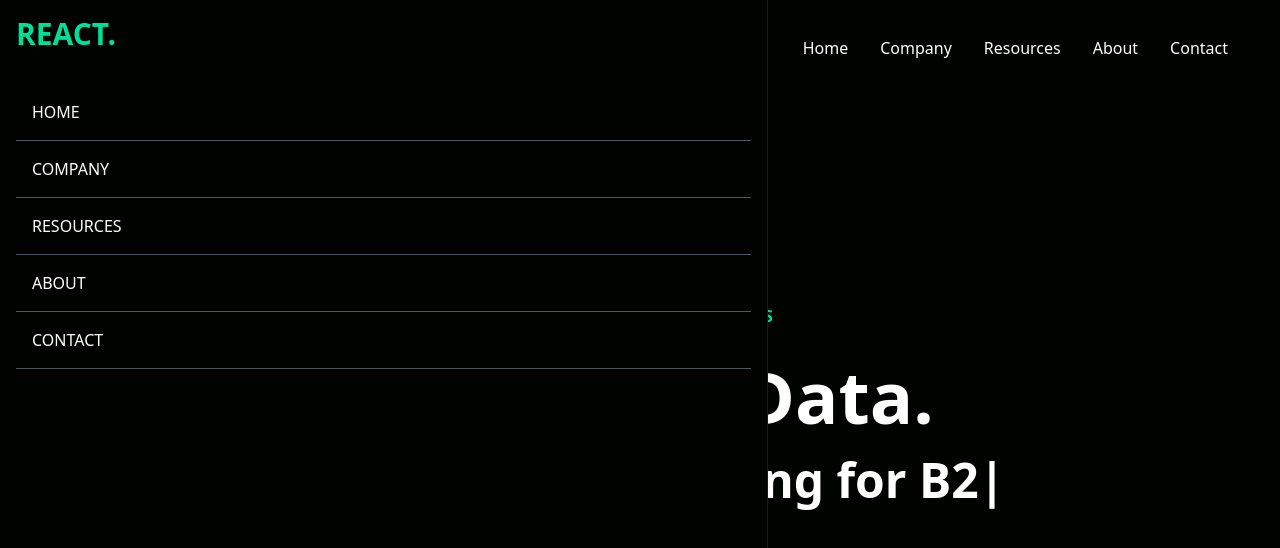
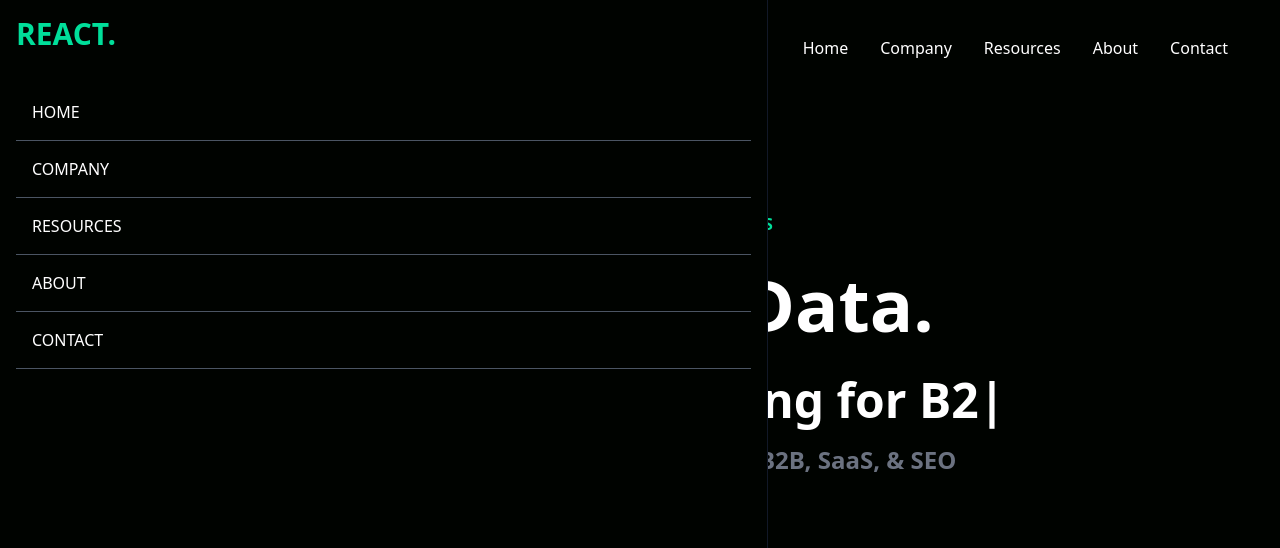
Before and after one commit to meghuraval/datalandingpage, a React (Vite) app in the folder datafrontend/: page / in a window 1280 px wide. Shown: the top 548 px of the page. Built offline with nearby package versions, Linux system fonts and the light colour scheme.

Commit message:
hero section done

```diff
--- a/datafrontend/src/components/Hero.jsx
+++ b/datafrontend/src/components/Hero.jsx
@@ -14,7 +14,7 @@ const Hero = () => {
             Grow With Data.
           </h1>
           <div className="">
-            <p className="md:text-5xl sm:text-4xl text-xl font-bold text-white">
+            <p className="md:text-5xl sm:text-4xl text-xl font-bold text-white pt-3">
               Fast, Flexible financing for{" "}
               <TypeAnimation
                 sequence={["Saas", 1000, "B2B", 1000, "SEO", 1000]}
@@ -24,6 +24,13 @@ const Hero = () => {
               />
             </p>
           </div>
+          <p className="md:text-2xl text-[1rem] font-bold text-gray-500 pt-5">
+            Monitor your data analytics to increase for B2B, SaaS, & SEO
+            platforms
+          </p>
+          <button className="bg-[#00df9a] w-[20dvh] rounded-lg font-medium mx-auto my-5 py-3 text-black">
+            Get Started
+          </button>
         </div>
       </div>
     </div>
```
